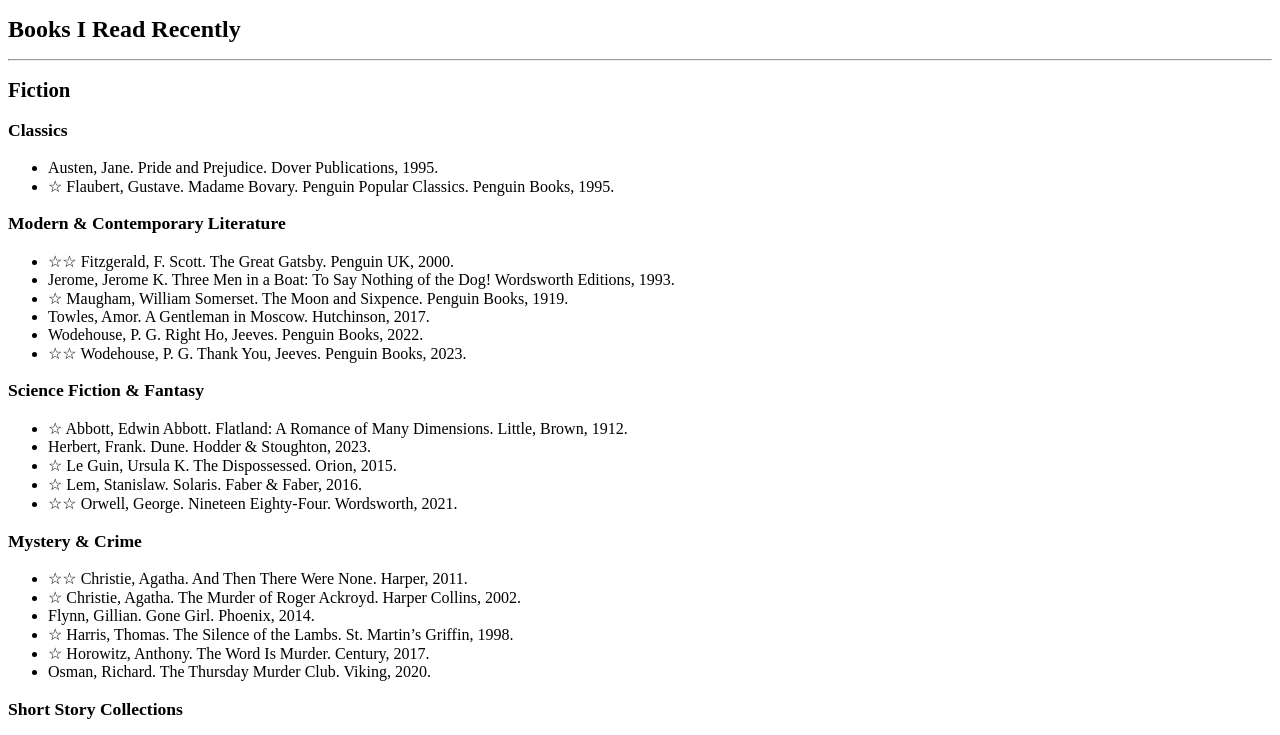
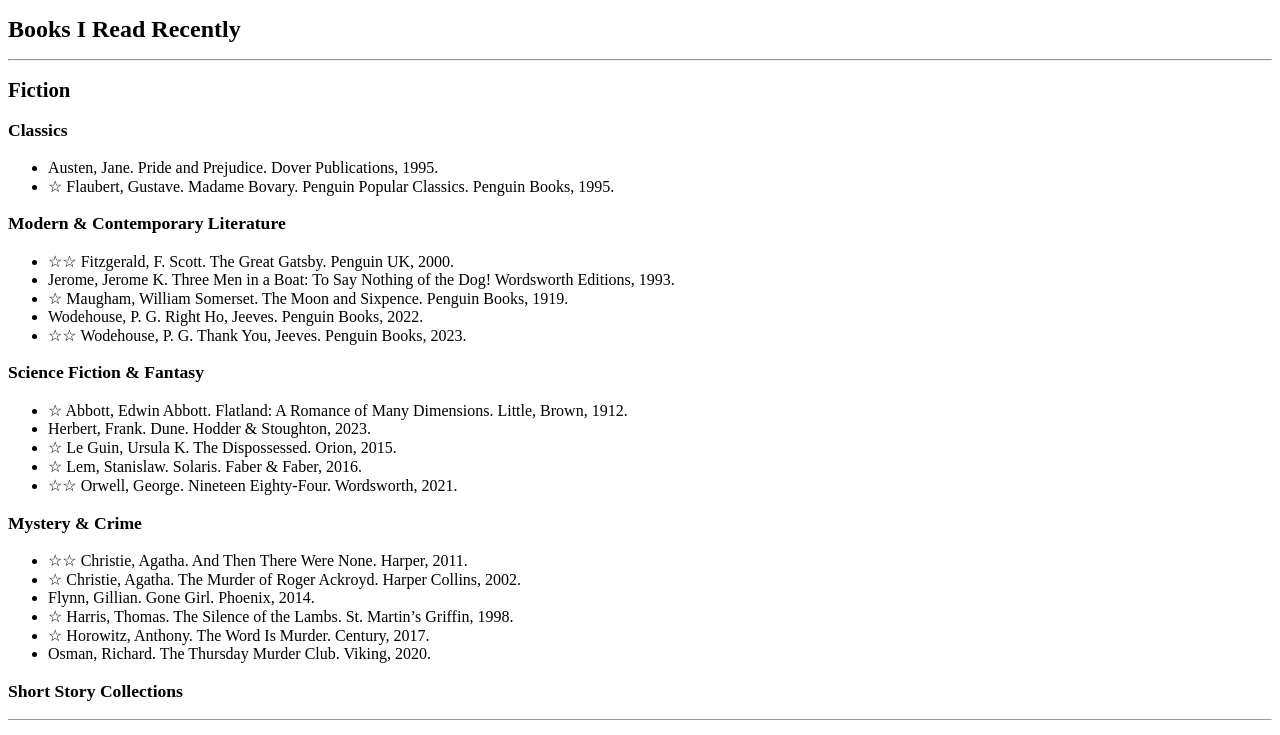
Before and after one commit to chizhang/chizhang.github.io, a plain HTML site: page index.html in a window 1280 px wide. Shown: the top 735 px of the page. Drawn offline with Linux system fonts and the light colour scheme.

Commit message:
Remove book entry from the bibliography
Removed 'A Gentleman in Moscow' by Amor Towles from the list.

```diff
--- a/index.html
+++ b/index.html
@@ -36,7 +36,6 @@
   <li>&star;&star; Fitzgerald, F. Scott. The Great Gatsby. Penguin UK, 2000.</li>
   <li>Jerome, Jerome K. Three Men in a Boat: To Say Nothing of the Dog! Wordsworth Editions, 1993.</li>
   <li>&star; Maugham, William Somerset. The Moon and Sixpence. Penguin Books, 1919.</li>
-  <li>Towles, Amor. A Gentleman in Moscow. Hutchinson, 2017.</li>
   <li>Wodehouse, P. G. Right Ho, Jeeves. Penguin Books, 2022.</li>
   <li>&star;&star; Wodehouse, P. G. Thank You, Jeeves. Penguin Books, 2023.</li>
 </ul>
```
